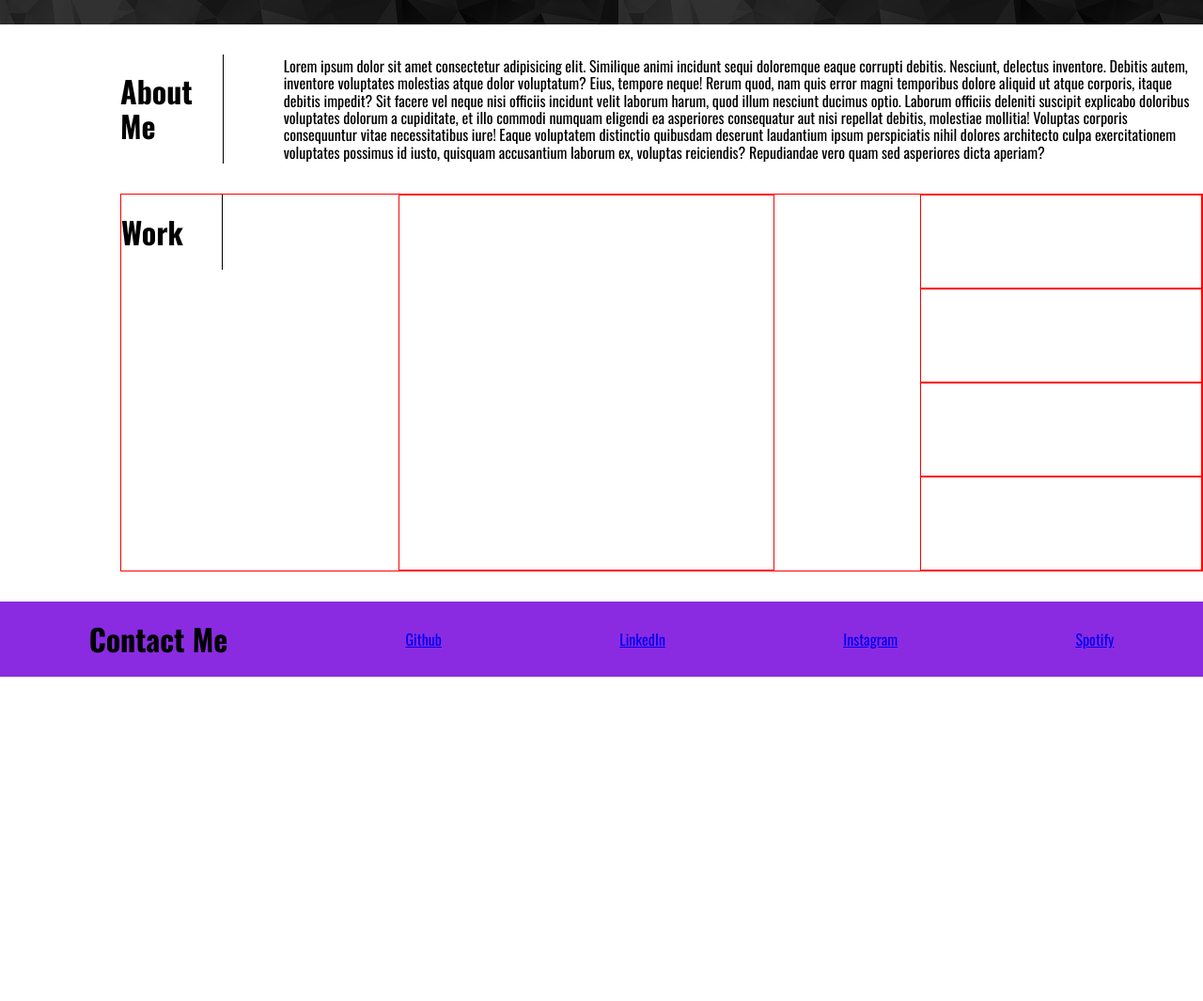
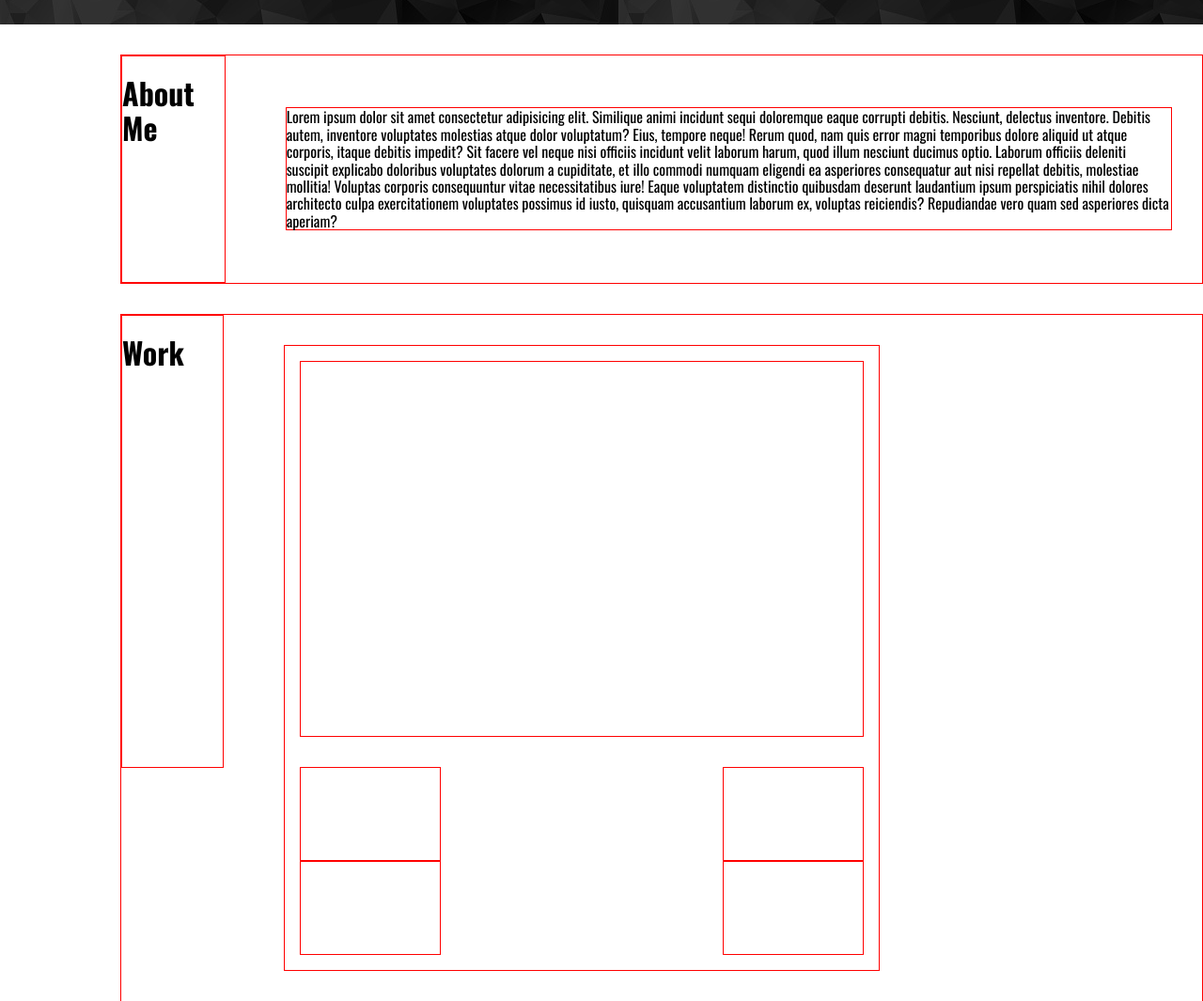
Before and after one commit to Abbate11/Portfolio, a plain HTML site: page index.html in a window 1280 px wide. Shown: the part 335-1400 px from the top of the page at 94% size. Before the commit the page ends 1055 px from the top, so only its background shows below. Drawn offline with nearby package versions, Linux system fonts and the light colour scheme.

Commit message:
edits on work section to make the template more responsive

```diff
--- a/assets/style.css
+++ b/assets/style.css
@@ -66,7 +66,7 @@ main {
     align-items: center;
     background-color: black;
     color: white;
-    padding: 0 13% 0 5%;
+    padding: 0% 13% 0% 4%;
     margin-top: 8cqh;
     margin-bottom: 8cqh;
 }
@@ -79,59 +79,83 @@ main {
 
 .about-me {
     display: flex;
-    justify-content: space-between;
+    justify-content: space-around;
     align-items: center;
     margin-top: 2rem;
+    border: 1px solid red;
 }
 
 .title-about-me {
     padding-right: 2rem;
     margin-right: 2rem;
     border-right: 1px solid black;
+    height: 15rem;
+    border: 1px solid red;
 }
 
 .info {
- padding-left: 2rem;
+ margin: 2rem;
+ border: 1px solid red;
 }
 
 /* work section */
 
 .work {
     display: flex;
+    flex-flow: row nowrap;
     justify-content: space-between;
     align-items: center;
-    flex-wrap: wrap;
     margin-top: 2rem;
     margin-bottom: 2rem;
     border: 1px solid red;
 }
 
 .title-work {
-    height: 100%;
     align-self: flex-start;
     padding-right: 2.6rem;
     margin-right: 2rem;
     border-right: 1px solid black;
+    height: 30rem;
+    border: 1px solid red;
 }
 
 .cards {
-    align-self: center;
-    margin-right: 50%;
-    margin-left: 50%;
+    display: flex;
+    flex-flow: row wrap;
+    justify-content: center;
+    align-content: center;
+    border: 1px solid red;
+    margin-top: 2rem;
+    margin-bottom: 2rem;
+    margin-left: 2rem;
+    margin-right: 28rem;
 }
+
 
 .big-card {
     box-sizing: border-box;
     border: 1px solid red;
     height: 400px;
     width: 400px;
+    flex: 100%;
+    margin: 1rem;
+}
+
+.small-cards {
+    display: flex;
+    justify-content: space-around;
+    align-items: center;
+    flex-flow: row wrap;
+    gap: 50%;
+    margin: 1rem;
 }
 
 .card {
     box-sizing: border-box;
     border: 1px solid red;
     height: 100px;
-    width: 300px;
+    width: 600px;
+    flex: 1;
 }
 
 
@@ -147,3 +171,9 @@ footer {
 footer h1 {
     justify-self: flex-start;
 }
+
+@media screen and (max-width: 675px) {
+    .small-cards {
+        flex-flow: column wrap;
+    }
+}
--- a/index.html
+++ b/index.html
@@ -17,9 +17,9 @@
                     <h2>Christian</h2>
                 </div>
                 <nav>
-                    <a href="#">About Me</a>
-                    <a href="#">Work</a>
-                    <a href="#">Contact Me</a>
+                    <a href="#about-me">About Me</a>
+                    <a href="#work">Work</a>
+                    <a href="#contact-me">Contact Me</a>
                     <a href="#">Resume</a>
                 </nav>
         </header>
@@ -30,7 +30,7 @@
                 </div>
         </section>
     <main>
-        <Section class="about-me">
+        <Section class="about-me" id="about-me">
                 <div class="title-about-me">
                     <h1>About Me</h1>
                 </div>
@@ -42,10 +42,11 @@
                 </div>
         </Section>
 
-        <section class="work">
+        <section class="work" id="work">
                     <div class="title-work">
                         <h1>Work</h1>
                     </div>
+                    <div class="cards">
                         <div class="big-card">
 
                         </div>
@@ -64,10 +65,11 @@
 
                             </div>
                         </div>
+                    </div>
         </section>
     </main>
 
-   <footer>
+   <footer id="contact-me">
         <h1>Contact Me</h1>
             <a href="#">Github</a>
             <a href="#">LinkedIn</a>
```
Lines whose indentation alone changed are shown as unchanged.
